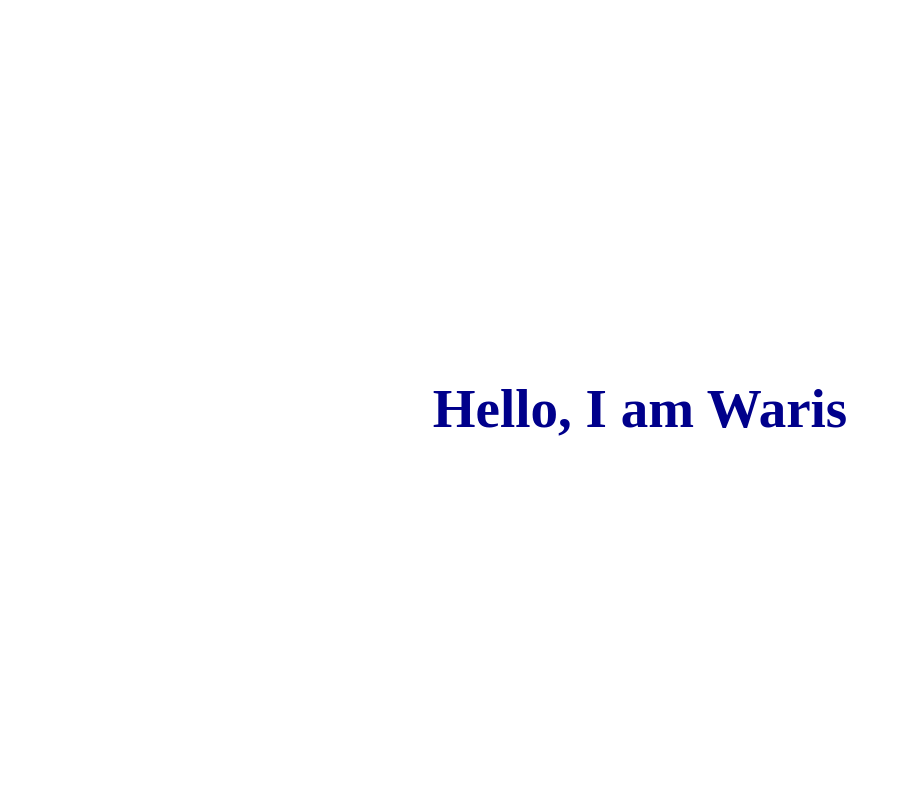
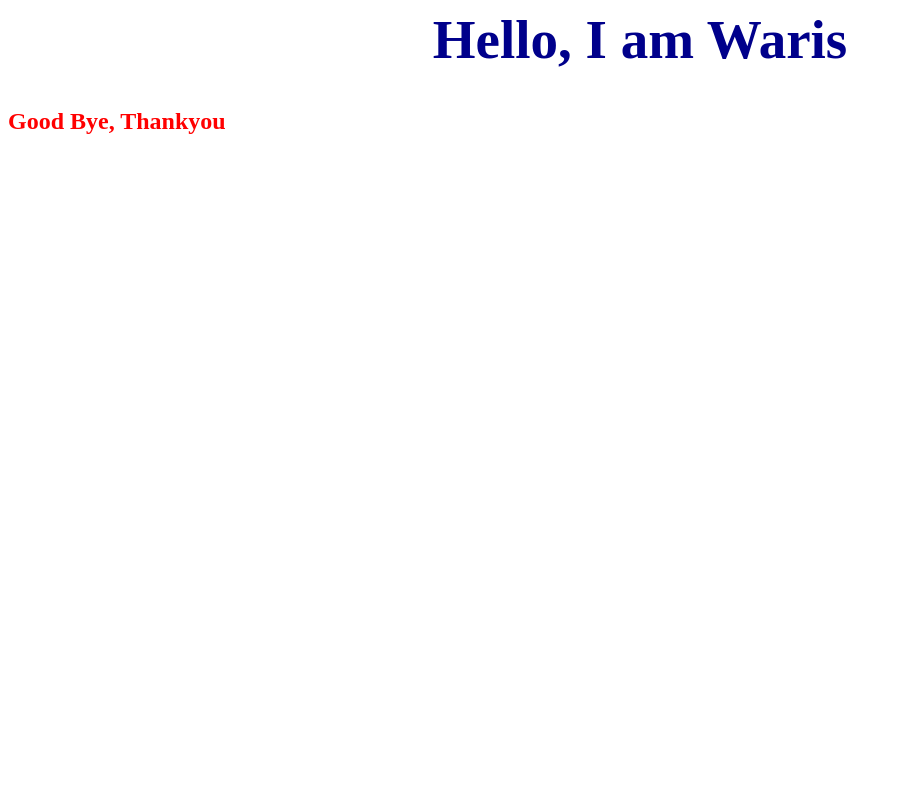
Before and after one commit to Waris-Ali123/GIT-Training-Assignments, a plain HTML site: page Waris.html in a window 1280 px wide. Shown: the top 800 px of the page, without its empty margins (0-900 px from the left). Drawn offline with Linux system fonts and the light colour scheme.

Commit message:
h2 is now in red color

```diff
--- a/Waris.css
+++ b/Waris.css
@@ -1,6 +1,6 @@
 h1{
     width: 100%;
-    height: 100vh;
+    /* height: 100v; */
     color: darkblue;
     justify-content: center;
     align-content: center;
@@ -9,13 +9,6 @@ h1{
     font-size: 55px;
 }
 
-h2{
-    width: 100%;
-    height: 100vh;
-    color: darkmagenta;
-    justify-content: center;
-    align-content: center;
-    text-align: center;
-    text-decoration: underline;
-    font-size: 55px;
+h2 {
+    color : red;
 }
```
